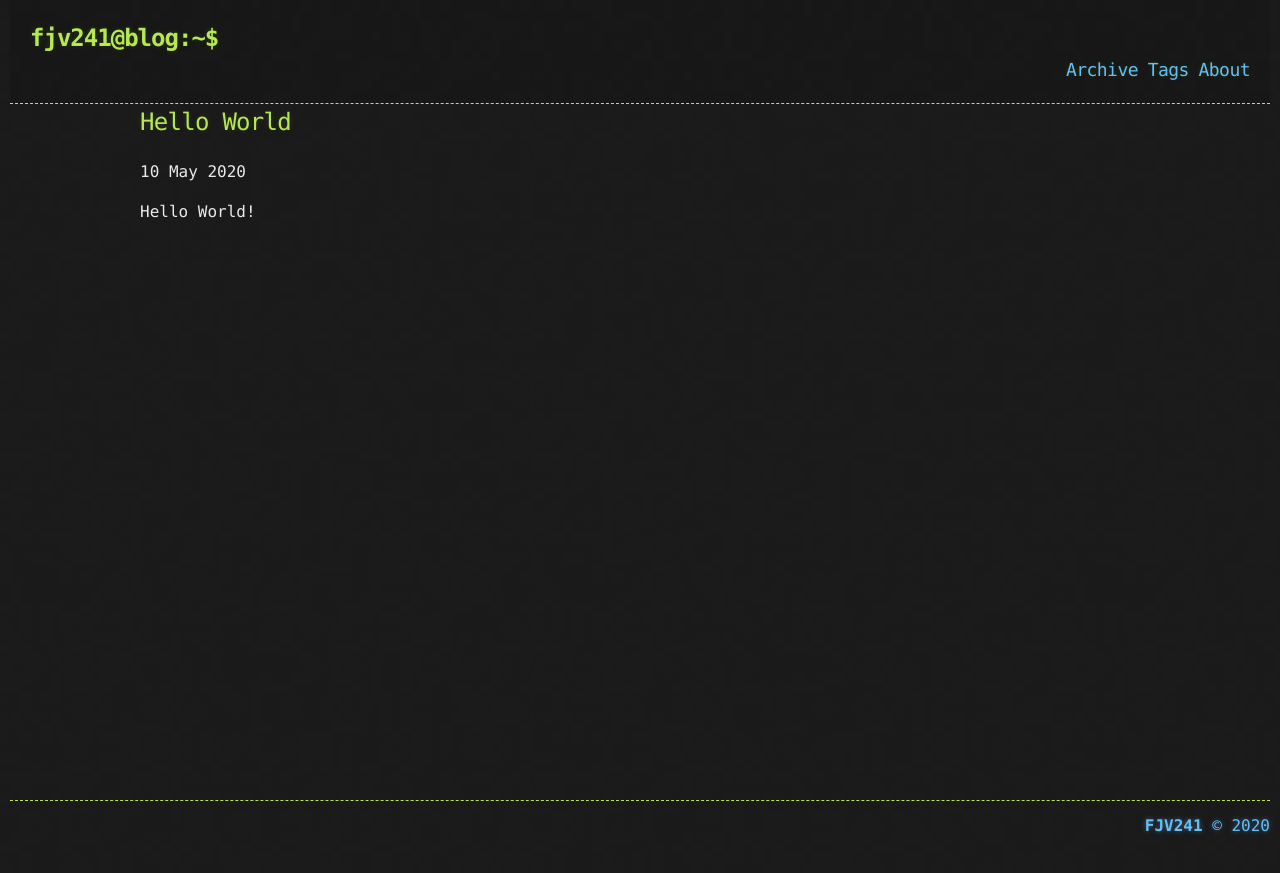
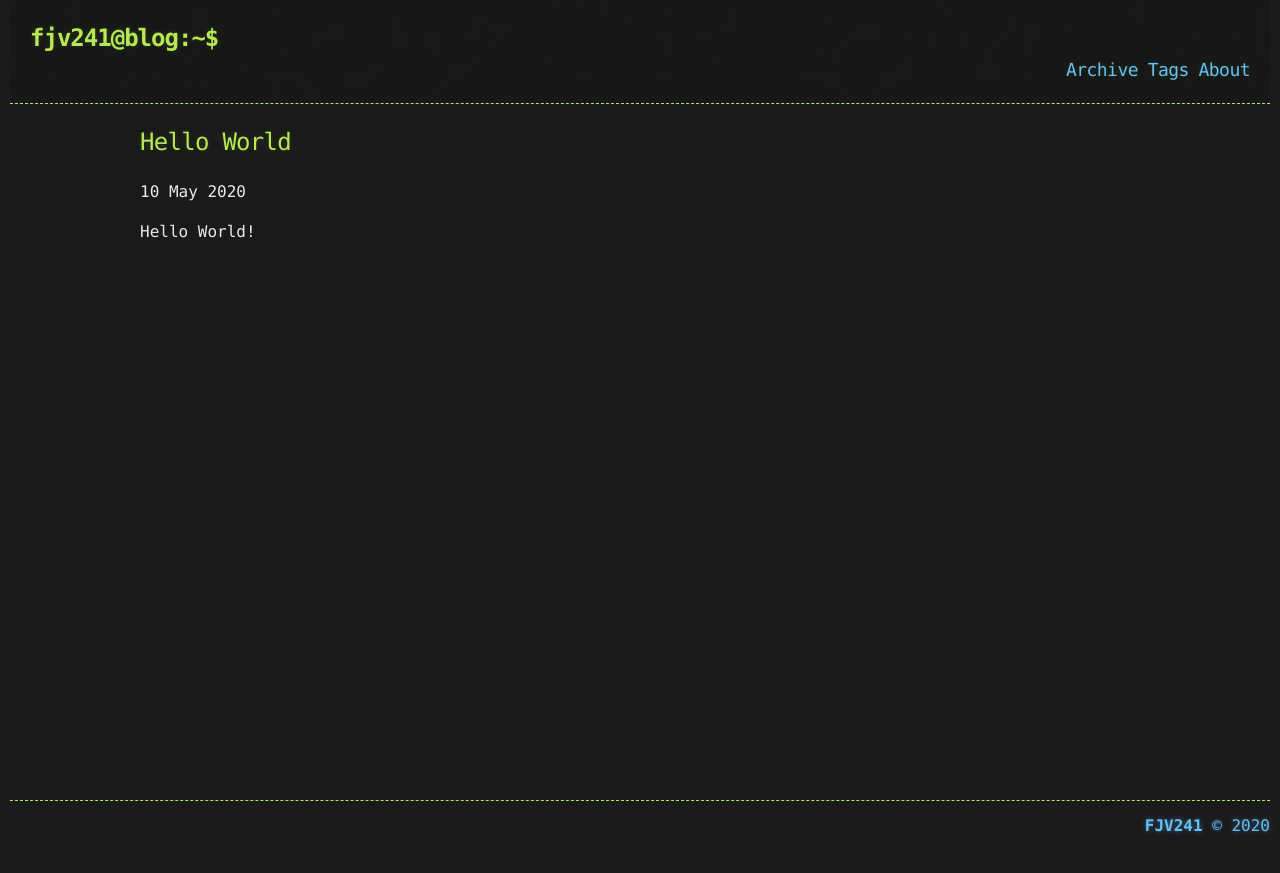
Before and after one commit to FJV241/fjv241.github.io, a Jekyll site: the page built from _posts/2020-05-10-Hello-World.md, in a window 1280 px wide. Shown: the top 873 px of the page. Built offline with Jekyll 4.4.1, drawn with Linux system fonts in a browser that asks for light colours.

Commit message:
Update base.scss

```diff
--- a/_sass/base.scss
+++ b/_sass/base.scss
@@ -52,10 +52,10 @@ li {
 header {
   background: rgba(0, 0, 0, 0.1);
   margin-right: 10px;
+  margin-bottom: 20px;
   margin-left: 10px;
   border-bottom: 1px dashed $conifer;
   padding: 20px;
-#  margin: 0 0 40px 0;
 }
 
 .header-links {
```
